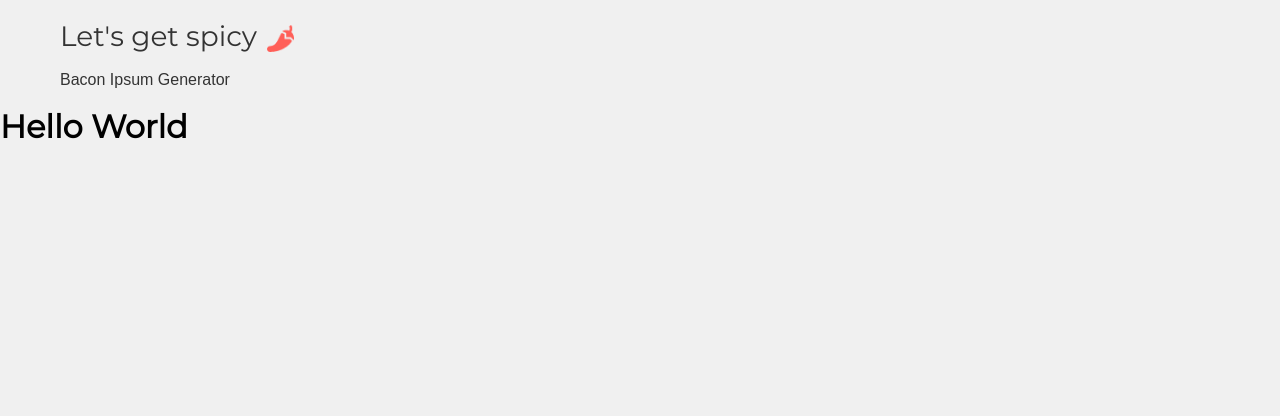
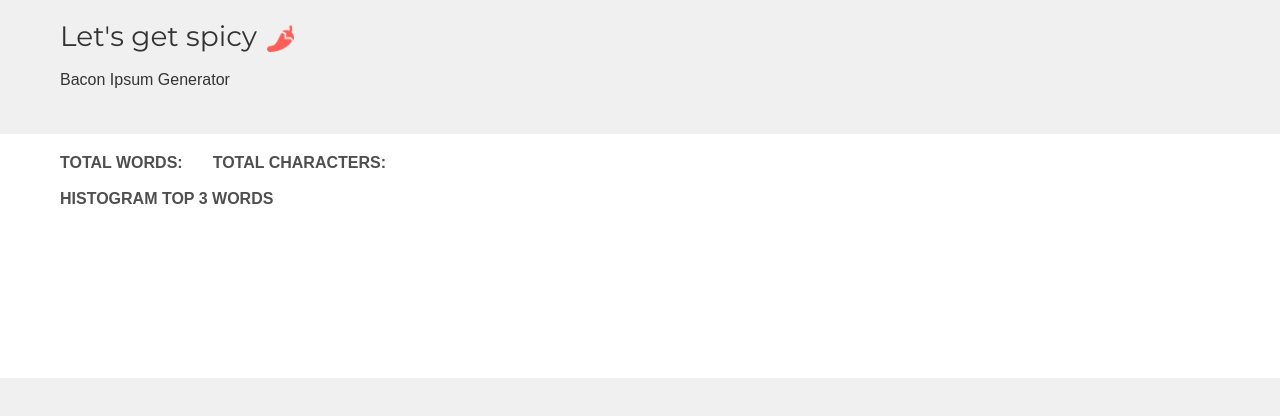
Before and after one commit to mateombar/lumu-test, a React app: page / in a window 1280 px wide. Shown: the top 416 px of the page. Built offline with nearby package versions, Linux system fonts and the light colour scheme.

Commit message:
Graph css

```diff
--- a/src/components/App.jsx
+++ b/src/components/App.jsx
@@ -1,11 +1,12 @@
 import React from 'react';
 import {Header} from './Header';
+import {Graph} from './Graph';
 const App = () => {
     return (
         <>
             <Header/>
             <main>
-                <h1>Hello World</h1>
+                <Graph/>
             </main>
         </>
     )
--- a/src/components/Graph.jsx
+++ b/src/components/Graph.jsx
@@ -0,0 +1,16 @@
+import React from 'react';
+import './styles/Graph.css';
+export const Graph = () => {
+    return(
+        <section className="graph">
+            <div className="graph__container">
+                <div className="graph__total">
+                    <p>TOTAL WORDS:</p>
+                    <p className="last">TOTAL CHARACTERS:</p>
+                </div>
+                <p className="graph__histo-text">HISTOGRAM TOP 3 WORDS</p>
+                <canvas></canvas>
+            </div>
+        </section>
+    )
+}
--- /dev/null
+++ b/src/components/styles/Graph.css
@@ -0,0 +1,40 @@
+.graph {
+  width: 100%;
+  display: flex;
+  justify-content: center;
+  background-color: #fff;
+  margin-top: 22px;
+}
+.graph .graph__container {
+  display: flex;
+  flex-direction: column;
+  align-items: flex-start;
+  padding: 22px 18px;
+  width: 100%;
+}
+.graph__total {
+  display: flex;
+  flex-direction: row;
+  justify-content: flex-start;
+  font-family: Arial;
+  font-size: 16px;
+  font-weight: 700;
+  color: #4f4f4f;
+}
+.graph__total .last {
+  padding-left: 30px;
+}
+.graph__histo-text {
+  padding-top: 18px;
+  font-family: Arial;
+  font-size: 16px;
+  font-weight: 700;
+  color: #4f4f4f;
+}
+
+@media screen and (min-width: 1200px) {
+  .graph .graph__container {
+    max-width: 1200px;
+    padding: 20px;
+  }
+}
```
